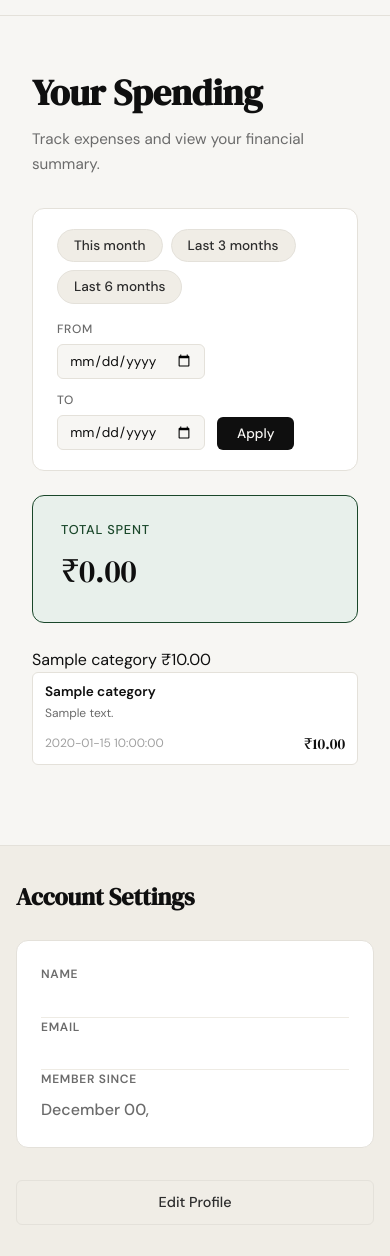
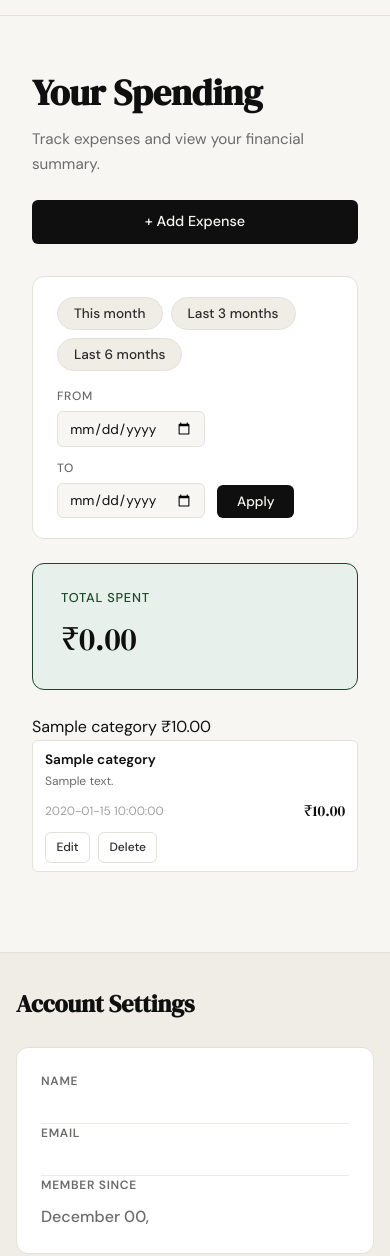
Before and after one commit to MayurNandanwar/Spendly, a Flask app: template templates/profile.html in a window 390 px wide. Shown: the part 165-1421 px from the top of the page. Run offline with Flask 3, Linux system fonts and the light colour scheme; the template is opened without the code that fills it: most values are stand-ins (such as "Sample title", 1, 10 or a date in 2020).

Commit message:
Add action buttons for add, edit, and delete expenses on profile page
- Add prominent "+ Add Expense" button in dashboard header
- Add Edit and Delete buttons to each expense row
- Update dashboard header layout to use flexbox for button positioning
- Add responsive styling for mobile devices
- Style edit and delete buttons with hover effects

```diff
--- a/static/css/dashboard.css
+++ b/static/css/dashboard.css
@@ -12,7 +12,15 @@
 }
 
 .dashboard-header {
+    display: flex;
+    align-items: center;
+    justify-content: space-between;
+    gap: 1.5rem;
     margin-bottom: 2rem;
+}
+
+.dashboard-header-left {
+    flex: 1;
 }
 
 .dashboard-title {
@@ -319,6 +327,16 @@
 }
 
 @media (max-width: 700px) {
+    .dashboard-header {
+        flex-direction: column;
+        align-items: stretch;
+    }
+
+    .dashboard-header .btn-primary {
+        width: 100%;
+        text-align: center;
+    }
+
     .filter-bar {
         flex-direction: column;
         align-items: stretch;
@@ -338,3 +356,106 @@
 
 .form-actions { display: flex; gap: 0.75rem; margin-top: 1.5rem; }
 .optional-label { color: var(--ink-faint); font-weight: 400; }
+
+/* ------------------------------------------------------------------ */
+/* Expense actions (delete button in expense-row)                     */
+/* ------------------------------------------------------------------ */
+
+.expense-actions {
+    display: flex;
+    gap: 0.5rem;
+    margin-left: auto;
+}
+
+.btn-expense-edit,
+.btn-expense-delete {
+    display: inline-block;
+    background: transparent;
+    color: var(--ink-soft);
+    border: 1px solid var(--border);
+    border-radius: var(--radius-sm);
+    padding: 0.3rem 0.65rem;
+    font-family: var(--font-body);
+    font-size: 0.75rem;
+    font-weight: 500;
+    cursor: pointer;
+    text-decoration: none;
+    transition: all 0.2s;
+}
+
+.btn-expense-edit:hover,
+.btn-expense-delete:hover {
+    border-color: var(--ink);
+    color: var(--ink);
+    background: var(--paper-warm);
+}
+
+/* ------------------------------------------------------------------ */
+/* Confirmation card (delete confirmation page)                       */
+/* ------------------------------------------------------------------ */
+
+.confirmation-card {
+    background: var(--paper-card);
+    border: 1px solid var(--border);
+    border-radius: var(--radius-lg);
+    padding: 2rem;
+    max-width: 500px;
+}
+
+.confirmation-content {
+    margin-bottom: 1.5rem;
+}
+
+.confirmation-warning {
+    font-size: 0.95rem;
+    color: var(--ink);
+    margin-bottom: 1.5rem;
+}
+
+.expense-details {
+    background: var(--paper-warm);
+    border: 1px solid var(--border);
+    border-radius: var(--radius-md);
+    padding: 1.25rem;
+    display: flex;
+    flex-direction: column;
+    gap: 0.75rem;
+}
+
+.expense-detail-row {
+    display: flex;
+    justify-content: space-between;
+    align-items: center;
+    gap: 1rem;
+}
+
+.detail-label {
+    font-size: 0.8rem;
+    font-weight: 500;
+    color: var(--ink-muted);
+    text-transform: uppercase;
+    letter-spacing: 0.05em;
+    flex-shrink: 0;
+}
+
+.detail-value {
+    font-size: 0.9rem;
+    color: var(--ink);
+    text-align: right;
+    flex: 1;
+    font-weight: 500;
+}
+
+@media (max-width: 600px) {
+    .confirmation-card {
+        padding: 1.5rem;
+    }
+
+    .form-actions {
+        flex-direction: column;
+    }
+
+    .expense-actions {
+        width: 100%;
+    }
+}
--- a/templates/profile.html
+++ b/templates/profile.html
@@ -27,8 +27,11 @@
     <div class="dashboard-inner">
 
         <div class="dashboard-header">
-            <h2 class="dashboard-title">Your Spending</h2>
-            <p class="dashboard-subtitle">Track expenses and view your financial summary.</p>
+            <div class="dashboard-header-left">
+                <h2 class="dashboard-title">Your Spending</h2>
+                <p class="dashboard-subtitle">Track expenses and view your financial summary.</p>
+            </div>
+            <a href="{{ url_for('add_expense_route') }}" class="btn-primary">+ Add Expense</a>
         </div>
 
         <form method="GET" action="{{ url_for('profile') }}" class="filter-bar" id="filter-form">
@@ -82,6 +85,10 @@
                         <span class="expense-date">{{ expense.date }}</span>
                         <span class="expense-amount">₹{{ "%.2f"|format(expense.amount) }}</span>
                     </div>
+                    <div class="expense-actions">
+                        <a href="{{ url_for('edit_expense', id=expense.id) }}" class="btn-expense-edit">Edit</a>
+                        <a href="{{ url_for('delete_expense_page', id=expense.id) }}" class="btn-expense-delete">Delete</a>
+                    </div>
                 </div>
                 {% endfor %}
             {% else %}
```
